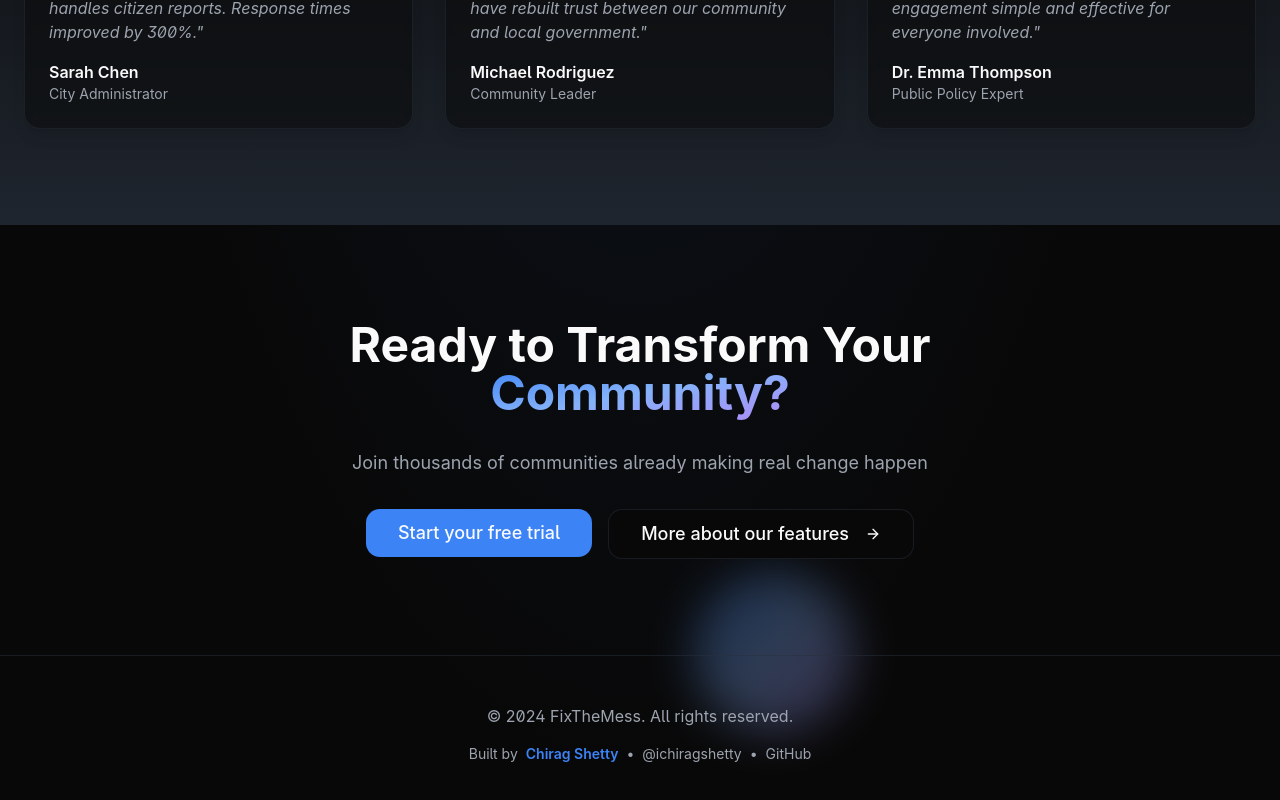
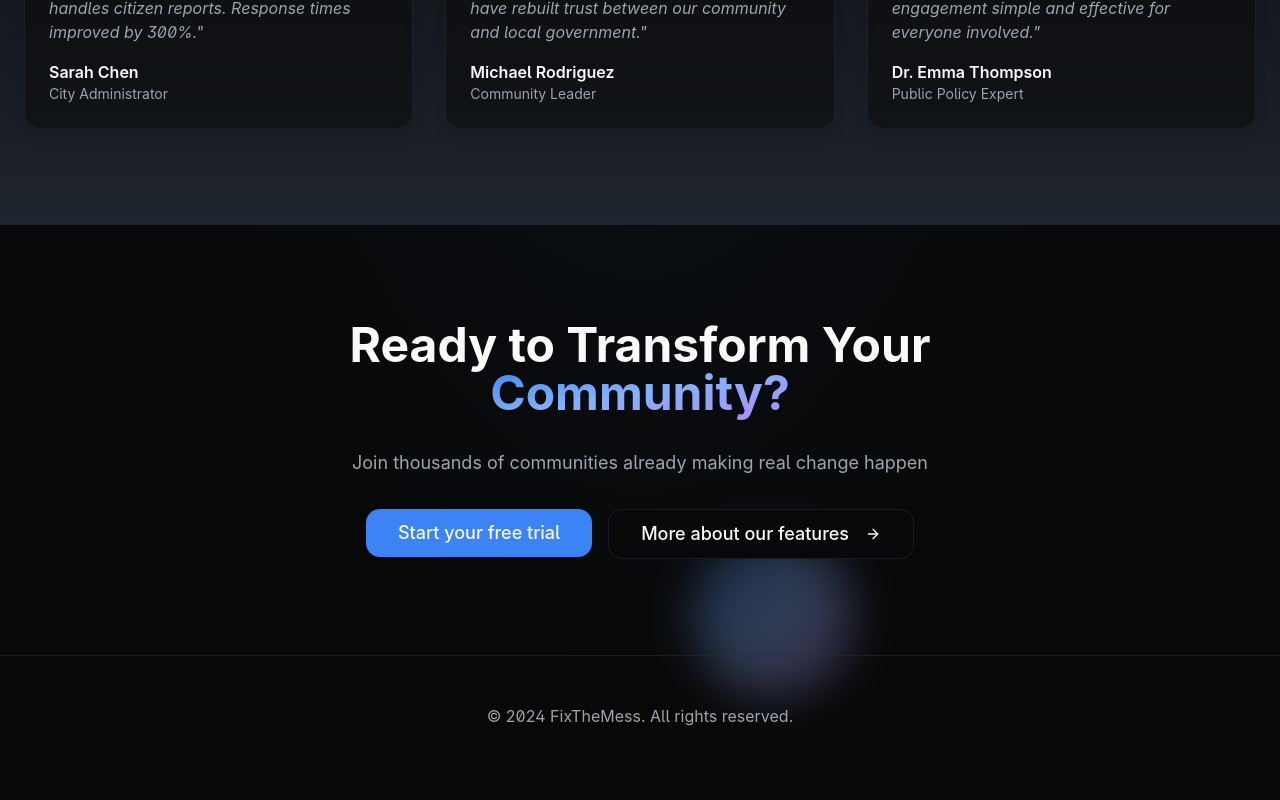
Before and after one commit to chiragshettybp/FixTheMess, a React (Vite) app: page / in a window 1280 px wide. Shown: the part 3440-4240 px from the top of the page. After the commit the page ends 4216 px from the top, so only its background shows below. Built offline with nearby package versions, Linux system fonts and the light colour scheme; a web font is replaced by a local one.

Commit message:
Reverted to commit ba63c63e426bfb2bc3f7194e643d0938188815b3

```diff
--- a/src/pages/Join.tsx
+++ b/src/pages/Join.tsx
@@ -533,30 +533,8 @@ const Join = () => {
       {/* Footer */}
       <footer className="relative z-10 border-t border-border/50 py-12">
         <div className="container mx-auto px-6">
-          <div className="text-center text-muted-foreground space-y-4">
+          <div className="text-center text-muted-foreground">
             <p>&copy; 2024 FixTheMess. All rights reserved.</p>
-            <div className="flex items-center justify-center space-x-2 text-sm">
-              <span>Built by</span>
-              <span className="font-semibold text-primary">Chirag Shetty</span>
-              <span>•</span>
-              <a
-                href="https://instagram.com/ichiragshetty"
-                target="_blank"
-                rel="noopener noreferrer"
-                className="hover:text-primary transition-colors"
-              >
-                @ichiragshetty
-              </a>
-              <span>•</span>
-              <a
-                href="https://github.com/chiragshettybp"
-                target="_blank"
-                rel="noopener noreferrer"
-                className="hover:text-primary transition-colors"
-              >
-                GitHub
-              </a>
-            </div>
           </div>
         </div>
       </footer>
```
